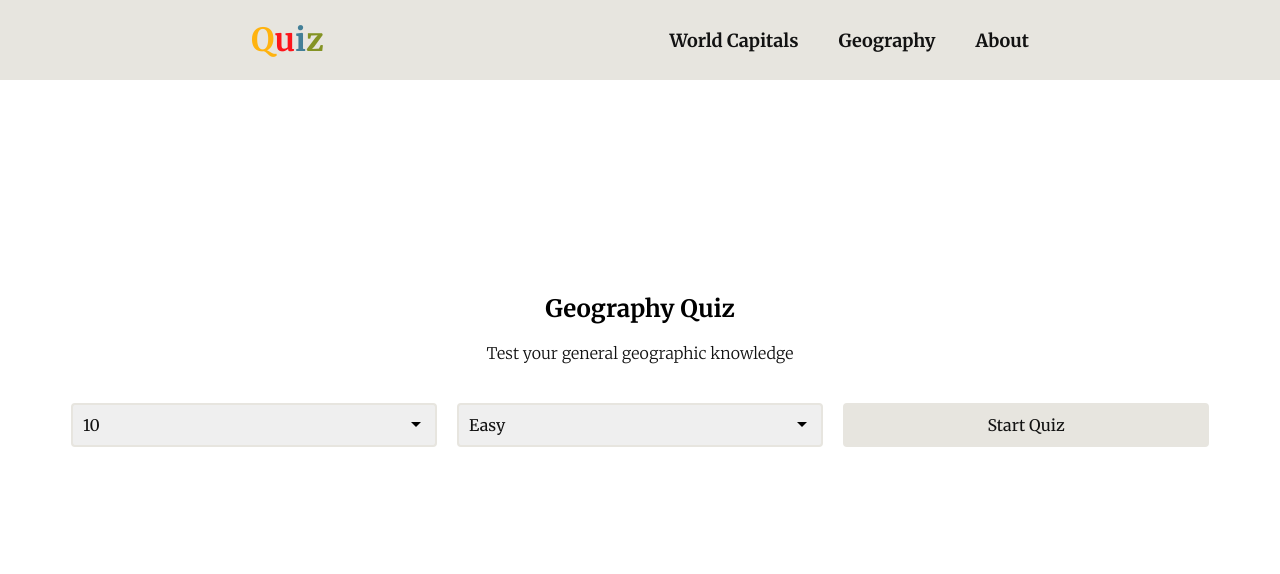
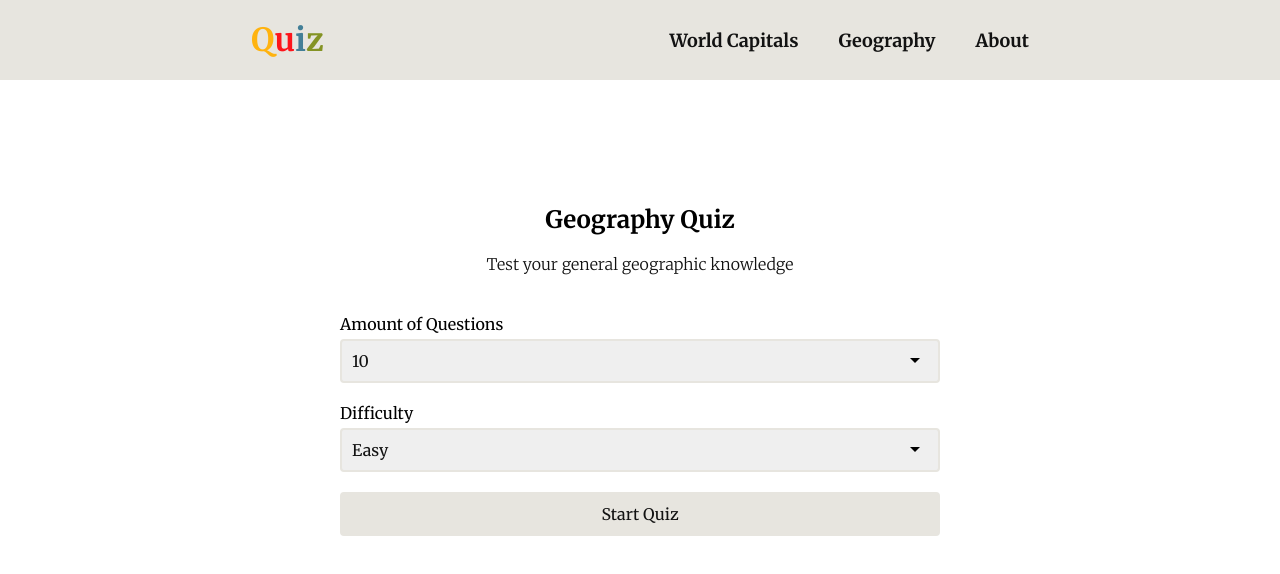
Before and after one commit to cameronteconway/quiz, a React (Create React App) app: page /geography in a window 1280 px wide. Shown: the top 574 px of the page. Built offline with nearby package versions, Linux system fonts and the light colour scheme.

Commit message:
feedback changes

```diff
--- a/src/components/Navigation.js
+++ b/src/components/Navigation.js
@@ -87,17 +87,38 @@ const PrimaryNavigation = () => {
             <nav className={click ? styles.active : null}>
                 <ul className={styles.navLinkList}>
                     <li>
-                        <Link to='/world-capitals' onClick={e => navClick(e)}>
+                        <Link
+                            to='/'
+                            onClick={navClick}
+                            title='Go to the homepage'
+                        >
+                            Home
+                        </Link>
+                    </li>
+                    <li>
+                        <Link
+                            to='/world-capitals'
+                            onClick={e => navClick(e)}
+                            title='Go to world capitals quiz'
+                        >
                             World Capitals
                         </Link>
                     </li>
                     <li>
-                        <Link to='/geography' onClick={e => navClick(e)}>
+                        <Link
+                            to='/geography'
+                            onClick={e => navClick(e)}
+                            title='Go to geography quiz'
+                        >
                             Geography
                         </Link>
                     </li>
                     <li>
-                        <Link to='/about' onClick={e => navClick(e)}>
+                        <Link
+                            to='/about'
+                            onClick={e => navClick(e)}
+                            title='Go to about'
+                        >
                             About
                         </Link>
                     </li>
--- a/src/components/geography/QuizSetup.js
+++ b/src/components/geography/QuizSetup.js
@@ -30,6 +30,8 @@ const QuizSetup = () => {
 
     return (
         <div className={styles.quizSetupGeog}>
+            <div>
+                <label className={styles.label}>Amount of Questions</label>
                 <select
                     className={styles.dropdown}
                     id='questionsAmountGeography'
@@ -39,7 +41,10 @@ const QuizSetup = () => {
                     <option value='10'>10</option>
                     <option value='20'>20</option>
                 </select>
+            </div>
 
+            <div>
+                <label className={styles.label}>Difficulty</label>
                 <select
                     className={styles.dropdown}
                     id='difficulty'
@@ -50,6 +55,7 @@ const QuizSetup = () => {
                     <option value='medium'>Medium</option>
                     <option value='hard'>Hard</option>
                 </select>
+            </div>
 
             <StartGame text='Start Quiz' />
         </div>
--- a/src/components/worldCapitals/QuizSetup.js
+++ b/src/components/worldCapitals/QuizSetup.js
@@ -21,6 +21,8 @@ const QuizSetup = () => {
 
     return (
         <div className={styles.quizSetupCapitals}>
+            <div>
+                <label className={styles.label}>Amount of Questions</label>
                 <select
                     className={styles.dropdown}
                     id='questionsAmountCapitals'
@@ -30,6 +32,7 @@ const QuizSetup = () => {
                     <option value='10'>10</option>
                     <option value='20'>20</option>
                 </select>
+            </div>
 
             <StartGame text='Start Quiz' />
         </div>
--- a/src/reducers/worldCapitalQuestionsReducer.js
+++ b/src/reducers/worldCapitalQuestionsReducer.js
@@ -1,6 +1,6 @@
 const initialState = {
     loading: true,
-    amount_of_questions: '10',
+    amount_of_questions: '',
     questions: [],
     questionIndex: 0,
     score: 0,
--- a/src/styles/Navigation.module.css
+++ b/src/styles/Navigation.module.css
@@ -111,6 +111,9 @@
         display: flex;
         border: none;
     }
+    .navLinkList li:first-of-type {
+        display: none;
+    }
     .navLinkList li {
         margin-top: 0;
         margin-bottom: 0;
--- a/src/styles/QuizSetup.module.css
+++ b/src/styles/QuizSetup.module.css
@@ -37,13 +37,23 @@
     display: none;
 }
 
+.label {
+    /* border: 1px solid red; */
+    margin-bottom: 5px;
+    display: block;
+    text-align: left;
+}
+
 @media (min-width: 992px) {
     .quizSetupGeog {
-        grid-template-columns: repeat(3, 1fr);
-        padding: 0 40px;
+        /* grid-template-columns: repeat(3, 1fr);
+        padding: 0 40px; */
+        max-width: 600px;
+        margin: 0 auto;
     }
     .quizSetupCapitals {
-        grid-template-columns: repeat(2, 1fr);
-        padding: 0 40px;
+        /* grid-template-columns: repeat(2, 1fr); */
+        max-width: 600px;
+        margin: 0 auto;
     }
 }
```
Lines whose indentation alone changed are shown as unchanged.
